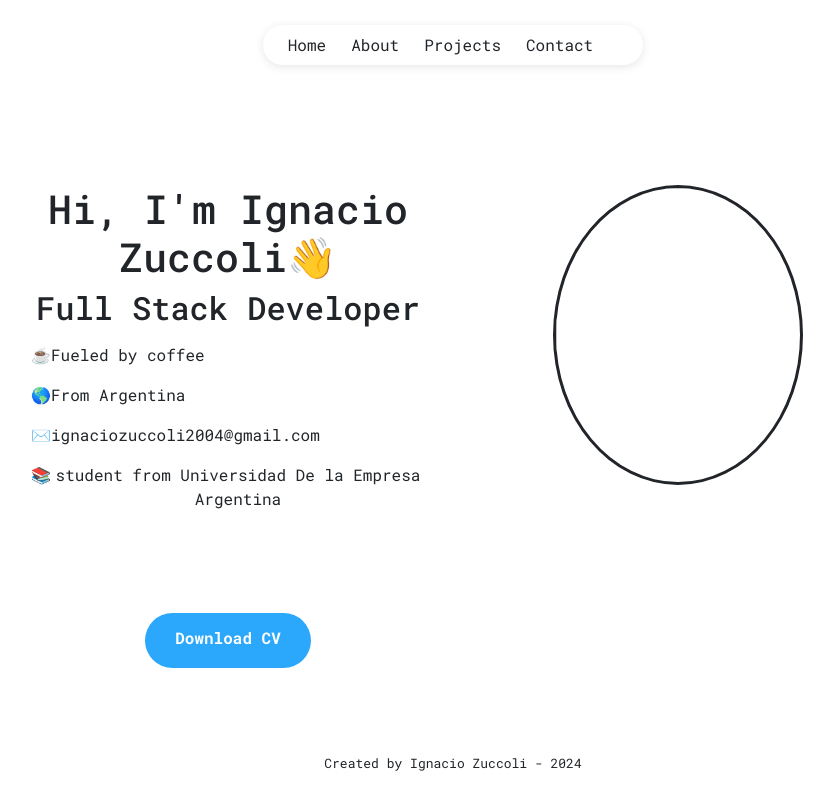
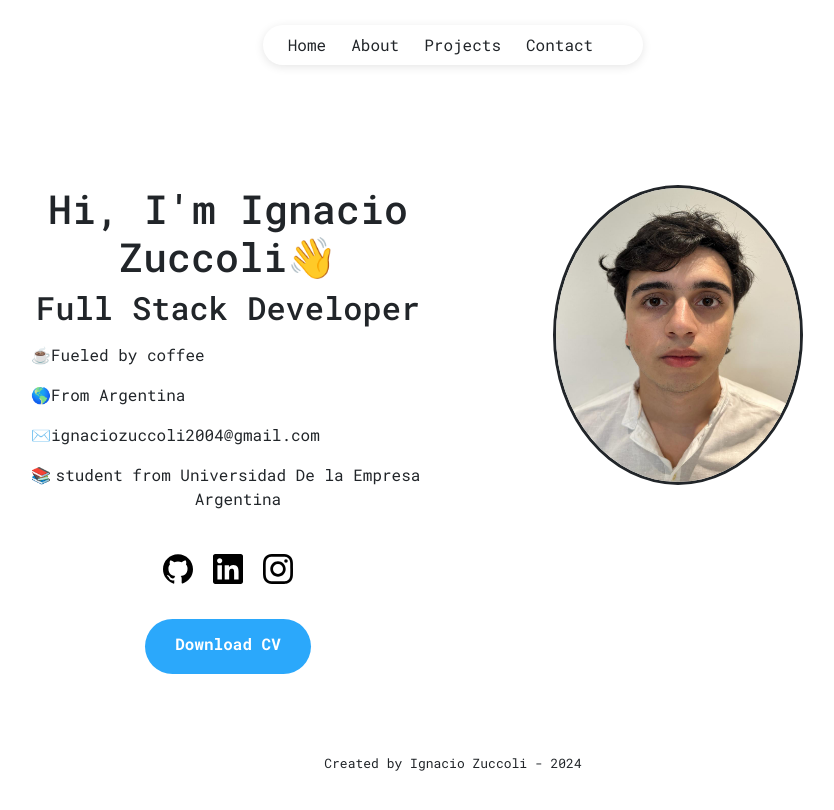
Before and after one commit to izuccoli/EntregaFinal_Zuccoli, a plain HTML site: page index.html in a window 1280 px wide. Shown: the whole page, without its empty margins (187-1021 px from the left). Drawn offline with nearby package versions, Linux system fonts and the light colour scheme; the site is published under a folder, as on GitHub Pages, so addresses that start at the root find nothing.

Commit message:
images doesnt working

```diff
--- a/index.html
+++ b/index.html
@@ -39,16 +39,16 @@
                     <li class="list-group-item d-flex border-0"><span>📚</span> student from Universidad De la Empresa Argentina</li>
                 </ul>
                 <div class="icons">
-                    <a href="https://github.com/izuccoli"><img src="/images/github.svg" alt=""></a>
-                    <a href="www.linkedin.com/in/ignacio-zuccoli-4756a3219"><img src="/images/linkedin.svg" alt=""></a>
-                    <a href="https://www.instagram.com/ignaciozuccoli_/"><img src="/images/instagram.svg" alt=""></a>
+                    <a href="https://github.com/izuccoli"><img src="images/github.svg" alt=""></a>
+                    <a href="www.linkedin.com/in/ignacio-zuccoli-4756a3219"><img src="images/linkedin.svg" alt=""></a>
+                    <a href="https://www.instagram.com/ignaciozuccoli_/"><img src="images/instagram.svg" alt=""></a>
                 </div>
                 <div class="col-xs-2 d-flex w-auto justify-content-center " >
-                    <button type="button"><a href="/cv/Currículum Vitae- Zuccoli.pdf" download>Download CV</a></button>
+                    <button type="button"><a href="cv/Currículum Vitae- Zuccoli.pdf" download>Download CV</a></button>
                 </div>
             </div>
             <div class="col">
-                <img src="/images/WhatsApp Image 2024-04-08 at 20.14.32_b4e534d1.jpg" alt="" class="imagen">
+                <img src="images/WhatsApp Image 2024-04-08 at 20.14.32_b4e534d1.jpg" alt="" class="imagen">
             </div>
             </div>
         </div>
```
Also changed, not shown: pages/about.html (+2 -2 lines).
